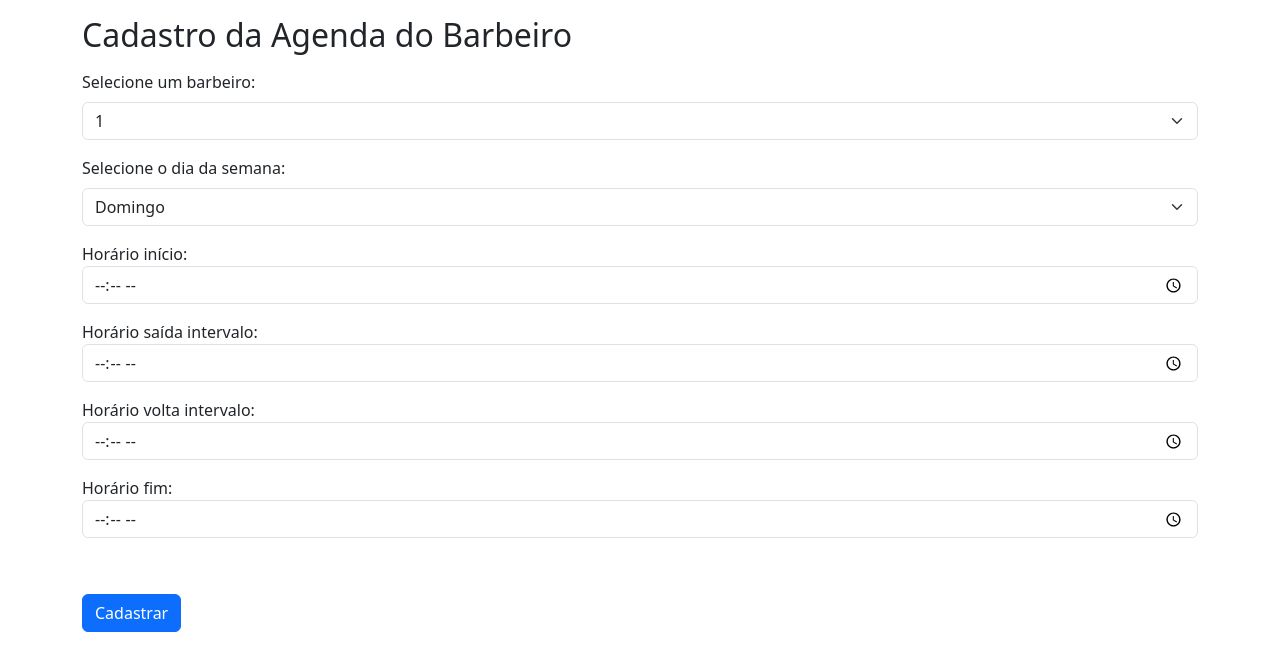
After one commit to Anaclarapereira/barbearia, a PHP site: page /cadastrar_agenda_barbeiro.html in a window 1280 px wide. The commit adds this page. Shown: the top 671 px of the page. Run offline with PHP 8.4, Linux system fonts and the light colour scheme; a stand-in replaces the project's code that opens the database connection.

Commit message:
Add files via upload

```diff
--- /dev/null
+++ b/cadastrar_agenda_barbeiro.html
@@ -0,0 +1,69 @@
+ <!DOCTYPE html>
+<html lang="en">
+<body>
+  <title>Cadastro da Agenda do Barbeiro</title>
+  <meta charset="utf-8">
+  <meta name="viewport" content="width=device-width, initial-scale=1">
+  <link href="https://cdn.jsdelivr.net/npm/bootstrap@5.3.3/dist/css/bootstrap.min.css" rel="stylesheet">
+  <script src="https://cdn.jsdelivr.net/npm/bootstrap@5.3.3/dist/js/bootstrap.bundle.min.js"></script>
+</head>
+<body>
+
+<div class="container mt-3">
+  <h2>Cadastro da Agenda do Barbeiro</h2>
+  <form action="/action_page.php">
+
+    <div class="mb-3 mt-3">
+        <label for="sel1" class="form-label">Selecione um barbeiro:</label>
+        <select class="form-select" id="sel1" name="sellist1">
+            <option>1</option>
+            <option>2</option>
+            <option>3</option>
+            <option>4</option>
+        </select>
+    </div>
+
+    <div class="mb-3 mt-3">
+        <label for="sel1" class="form-label">Selecione o dia da semana:</label>
+        <select class="form-select" id="sel1" name="sellist1">
+            <option value="0">Domingo</option>
+            <option value="1">Segunda</option>
+            <option value="2">Terça</option>
+            <option value="3">Quarta</option>
+            <option value="4">Quinta</option>
+            <option value="5">Sexta</option>
+            <option value="6">Sábado</option>
+        </select>
+    </div>
+
+    <div class="mb-3">
+      <label for="pwd">Horário início:</label>
+      <input type="time" class="form-control" id="horario_inicio" placeholder="Digite aqui..." name="horario_inicio">
+    </div>
+    <div class="mb-3">
+        <label for="pwd">Horário saída intervalo:</label>
+        <input type="time" class="form-control" id="horario_saida_intervalo" placeholder="Digite aqui..." name="horario_saida_intervalo">
+      </div>
+    <div class="mb-3">
+      <label for="pwd">Horário volta intervalo:</label>
+      <input type="time" class="form-control" id="horario_volta_intervalo" placeholder="Digite aqui..." name="horario_volta_intervalo">
+    </div>
+    <div class="mb-3">
+      <label for="pwd">Horário fim:</label>
+      <input type="time" class="form-control" id="horario_fim" placeholder="Digite aqui..." name="horario_fim">
+    </div>
+
+    <div class="form-check mb-3">
+      <label class="form-check-label">
+      </label>
+    </div>
+
+    <button type="submit" class="btn btn-primary">Cadastrar</button>
+  </form>
+</div>
+
+</body>
+</html>
+
+</body>
+</html>
--- a/cadastrar_usuario.html
+++ b/cadastrar_usuario.html
@@ -31,9 +31,9 @@
     <div class="mb-3">
       <label for="pwd">Grupo:</label>
       <select class="form-select" id="sel1" name="grupo">
-        <option>Administrador</option>
-        <option>Barbeiro</option>
-        <option>Cliente</option>
+        <option value="1">Administrador</option>
+        <option value="2">Barbeiro</option>
+        <option value="3">Cliente</option>
       </select>
     </div>
 
--- a/criar_agenda.html
+++ b/criar_agenda.html
@@ -18,7 +18,7 @@
                 <label class="form-check-label">
                     Barbeiro
                 </label>
-                <select class="form-select">
+                <select class="form-select" name="barbeiro">
                     <option>Selecione um barbeiro</option>
 
                 </select>
@@ -28,7 +28,7 @@
                 <label class="form-check-label">
                     Dia da semana
                 </label>
-                <select class="form-select">
+                <select class="form-select" name="dia">
                     <option>Selecione o dia da semana</option>
                     <option value="0">Domingo</option>
                     <option value="1">Segunda-feira</option>
```
Also changed, not shown: agendar.php (added, +17 -0 lines), cadastrar_usuario.php (+11 -7 lines), criar_agenda.php (added, +49 -0 lines), listar_usuarios.php (added, +60 -0 lines), listar_agendamentos.php (added).
